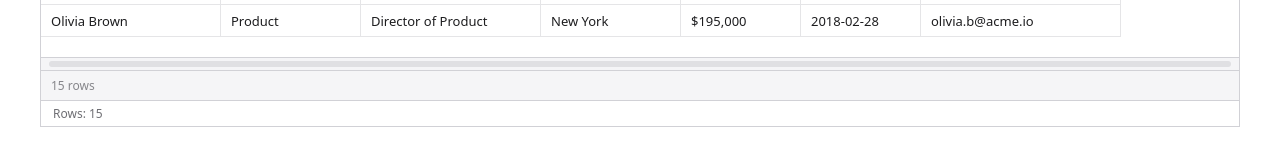
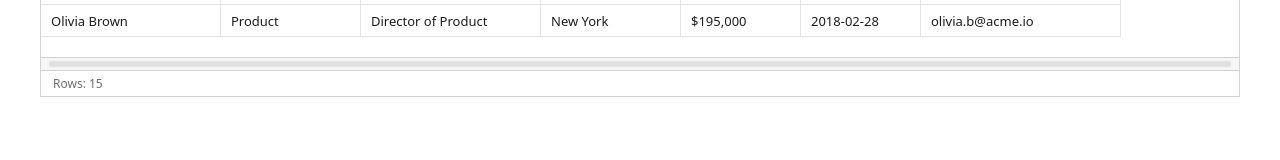
Before and after one commit to vadiraja/strata-grid, a React (Vite) app: page / in a window 1280 px wide. Shown: the part 703-863 px from the top of the page. Built offline with nearby package versions, Linux system fonts and the light colour scheme.

Commit message:
fix(0.3.0): hide GridFooter row count when StatusBar is enabled

```diff
--- a/src/components/GridFooter.tsx
+++ b/src/components/GridFooter.tsx
@@ -5,6 +5,8 @@ import { AggregateCell } from './AggregateCell';
 export interface GridFooterProps<TRow> {
   /** Number of rows currently shown. */
   rowCount: number;
+  /** Whether to render the row-count label. Defaults to true. */
+  showRowCount?: boolean;
   /** Columns with aggregate values to render in the footer. */
   aggregateColumns?: ColumnDef<TRow>[];
   /** Footer aggregate values keyed by column id. */
@@ -14,14 +16,17 @@ export interface GridFooterProps<TRow> {
 /** Renders the grid footer with the current row count. */
 export function GridFooter<TRow>({
   rowCount,
+  showRowCount = true,
   aggregateColumns = [],
   aggregates,
 }: GridFooterProps<TRow>) {
   return (
     <div className="strata-footer">
-      <span className="strata-footer-count">
-        {rowCount} {rowCount === 1 ? 'row' : 'rows'}
-      </span>
+      {showRowCount && (
+        <span className="strata-footer-count">
+          {rowCount} {rowCount === 1 ? 'row' : 'rows'}
+        </span>
+      )}
       {aggregateColumns.length > 0 && aggregates && (
         <span className="strata-footer-aggregates">
           {aggregateColumns.map((column) => (
--- a/src/components/GridRoot.tsx
+++ b/src/components/GridRoot.tsx
@@ -820,8 +820,10 @@ export function GridRoot<TRow>({
           />
         )}
       </div>
+      {(!statusBarSegments || aggregationConfig?.showFooterAggregates) && (
         <GridFooter
           rowCount={rows.length}
+          showRowCount={!statusBarSegments}
           aggregateColumns={
             aggregationConfig?.showFooterAggregates
               ? aggregation.aggregateColumns
@@ -833,6 +835,7 @@ export function GridRoot<TRow>({
               : undefined
           }
         />
+      )}
       {statusBarSegments && <StatusBar segments={statusBarSegments} />}
       <ContextMenu
         open={contextMenuState.open}
```
Lines whose indentation alone changed are shown as unchanged.
